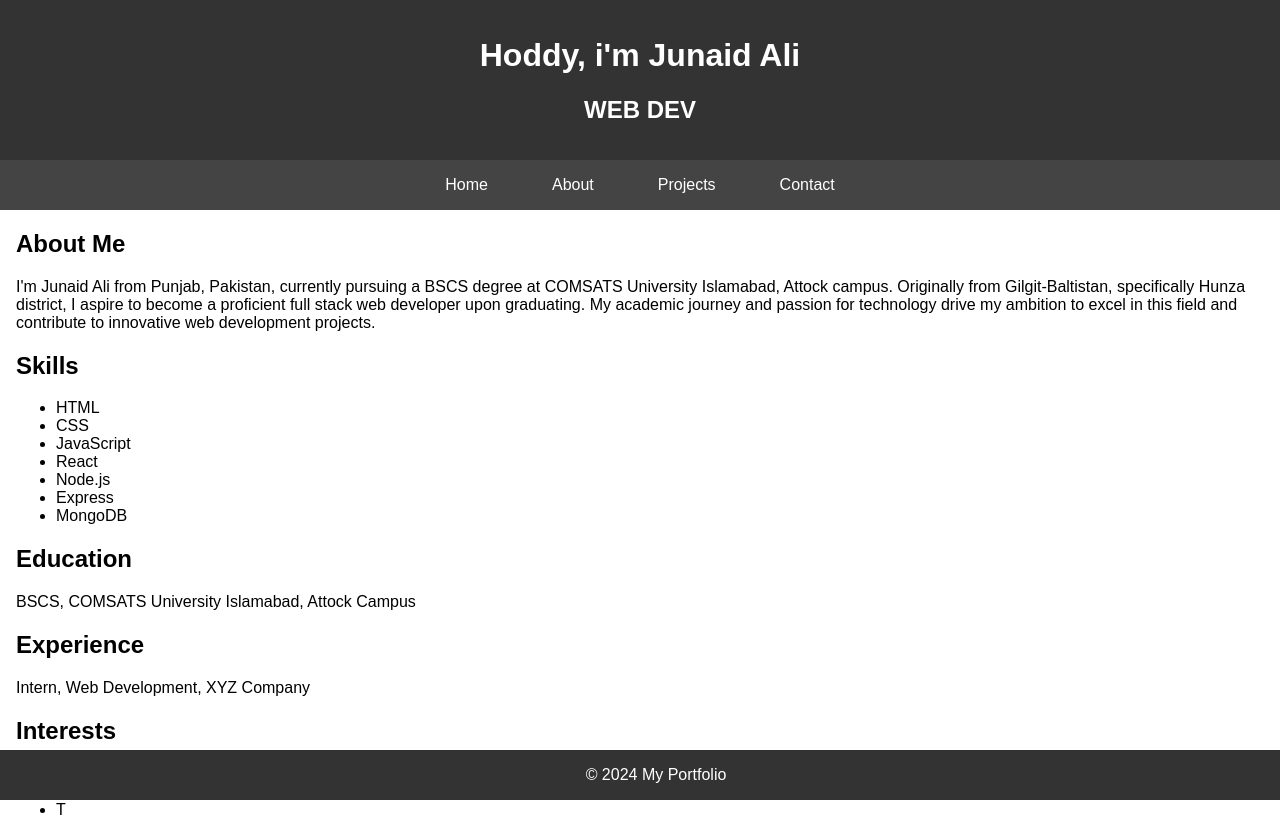
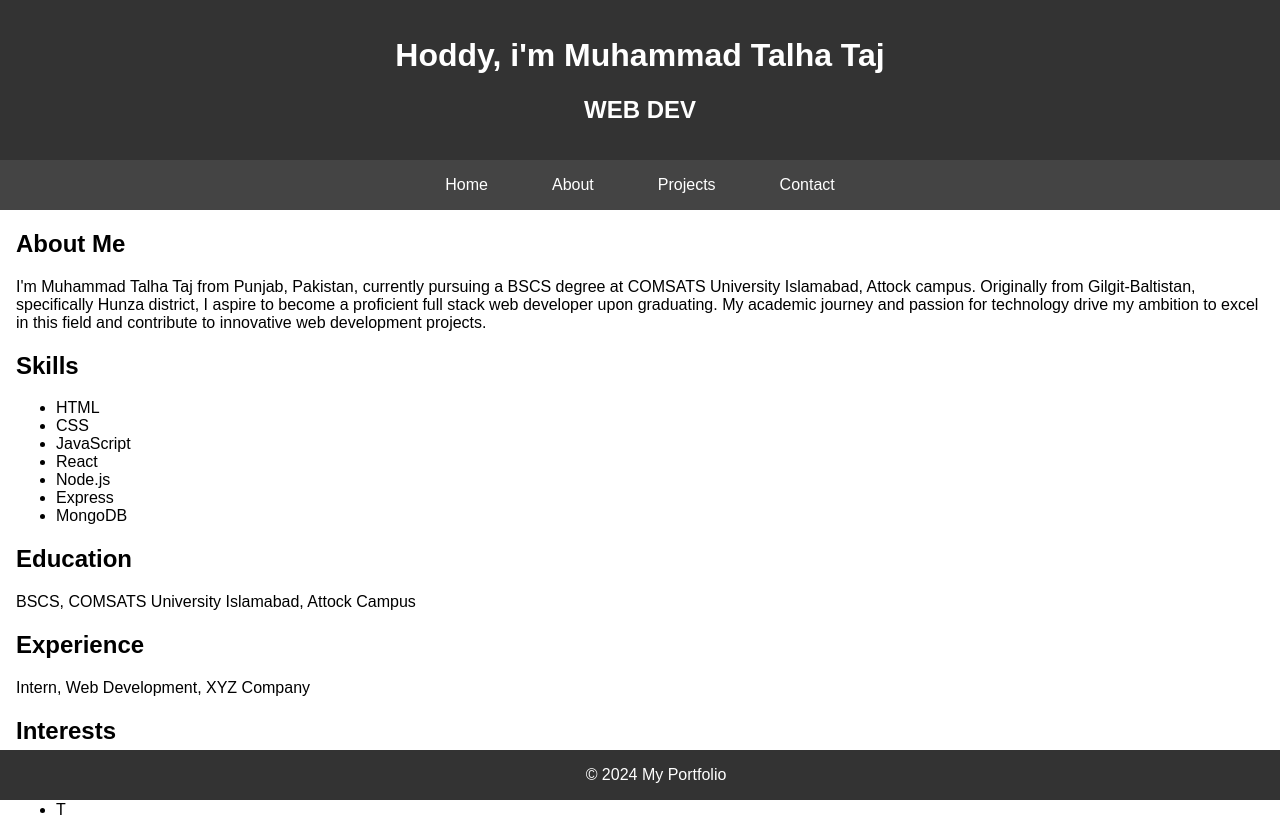
Before and after one commit to MuhammadTalhaTaj/jenkins_deploying_awa, a plain HTML site: page about.html in a window 1280 px wide. Drawn offline with Linux system fonts and the light colour scheme.

Commit message:
Update about.html

```diff
--- a/about.html
+++ b/about.html
@@ -50,7 +50,7 @@
 </head>
 <body>
     <header>
-        <h1>Hoddy, i'm Junaid Ali</h1>
+        <h1>Hoddy, i'm Muhammad Talha Taj</h1>
         <h2>WEB DEV</h2>
     </header>
     <nav>
@@ -61,7 +61,7 @@
     </nav>
     <div class="container">
         <h2>About Me</h2>
-        <p>I'm Junaid Ali from Punjab, Pakistan, currently
+        <p>I'm Muhammad Talha Taj from Punjab, Pakistan, currently
             pursuing a BSCS degree at COMSATS University
             Islamabad, Attock campus. Originally from
             Gilgit-Baltistan, specifically Hunza district, I
```
